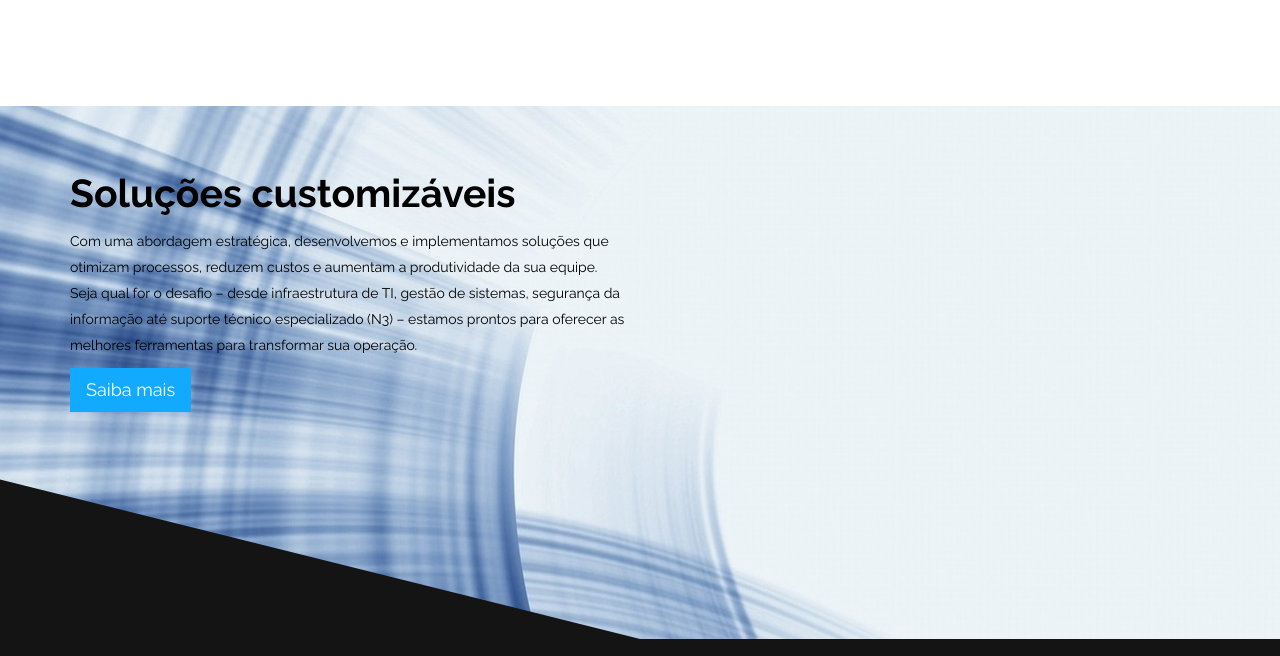
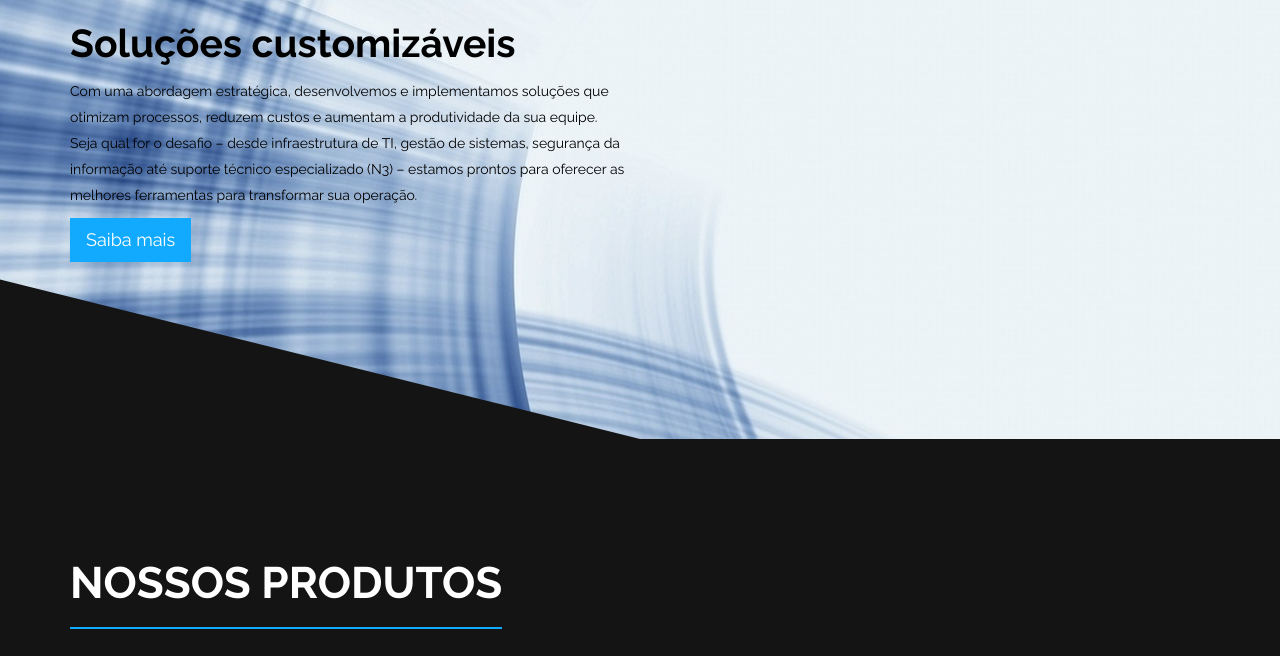
Before and after one commit to kardeco/argvs, a plain HTML site: page index.html in a window 1280 px wide. Shown: the part 111-767 px from the top of the page. Drawn offline with Linux system fonts and the light colour scheme.

Commit message:
[UPD] Hero area

```diff
--- a/css/styles.css
+++ b/css/styles.css
@@ -239,7 +239,7 @@ background: #141414;
 }
 #hero-banner{
   overflow: hidden;
-  height:650px;
+  height:450px;
   color: #4C4C4C;
 }
 #hero-banner.item {
@@ -260,7 +260,7 @@ background: #141414;
   background: #FFFFFF url('../images/banner/bg.png') no-repeat 100% bottom;
   }
 #hero-banner h2 {
-  margin-top: 180px;
+  margin-top: 30px;
   font-size: 39px;
   line-height: 49px;
   color: #fff;
```
